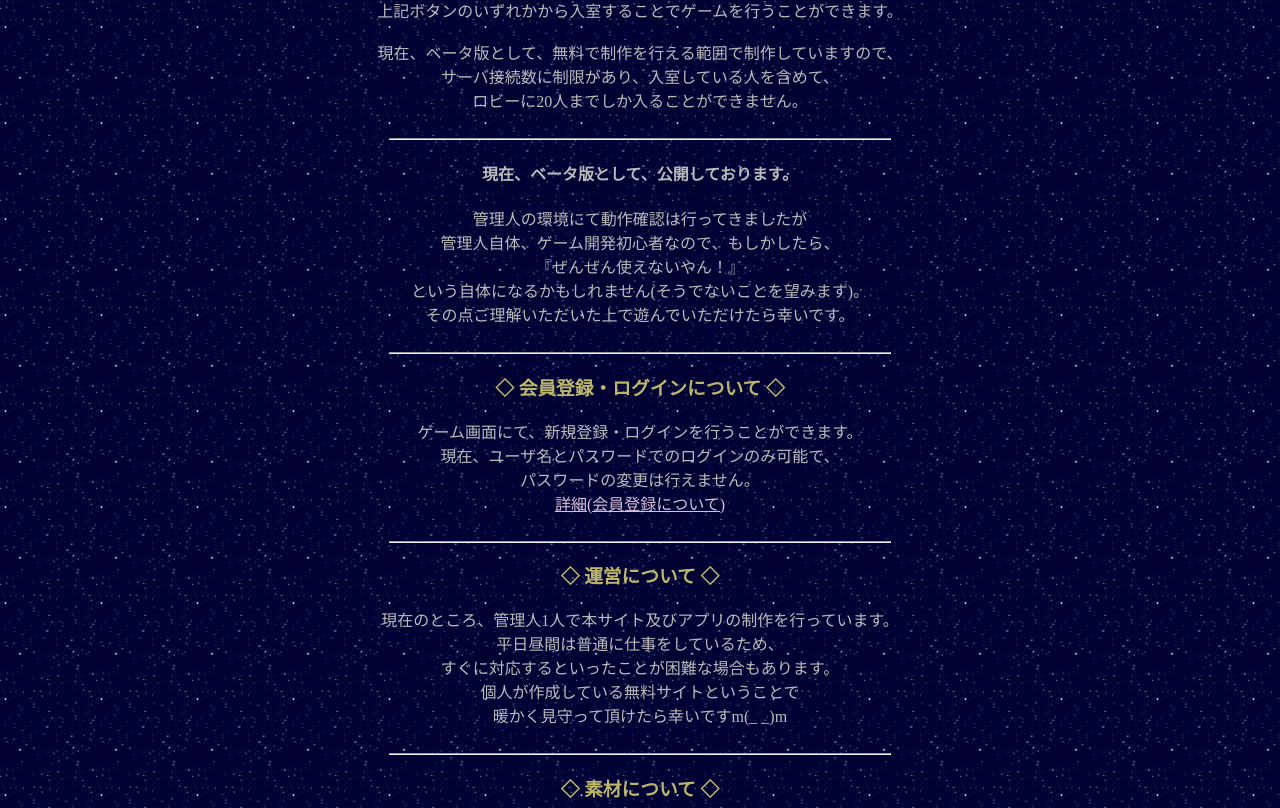
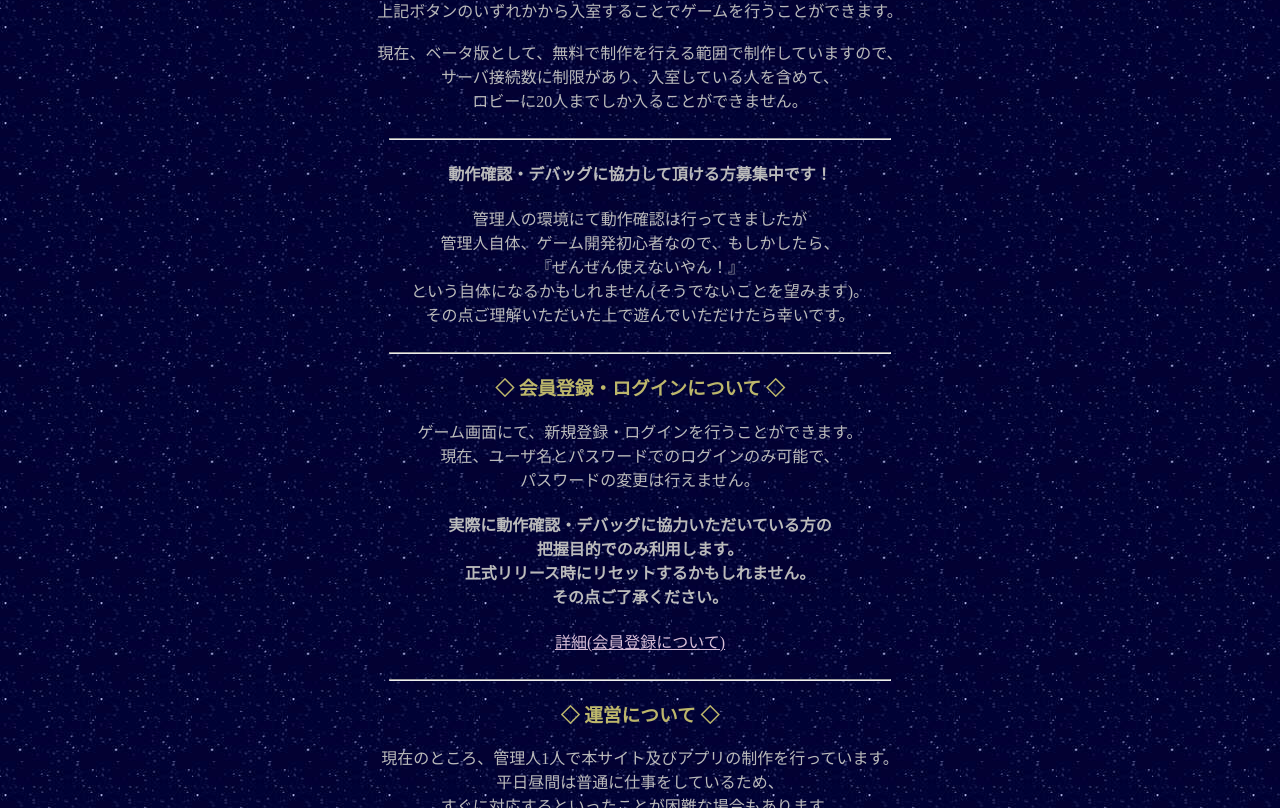
Before and after one commit to lets-jinrou-app/letsjinrou, a plain HTML site: page docs/index.html in a window 1280 px wide. Shown: the part 391-1199 px from the top of the page. Drawn offline with Linux system fonts and the light colour scheme.

Commit message:
若干修正。

```diff
--- a/docs/index.html
+++ b/docs/index.html
@@ -35,7 +35,8 @@
 ロビーに20人までしか入ることができません。<br>
 <br>
 <hr width="500">
-<h4>現在、ベータ版として、公開しております。</h4>
+<!--<h4>現在、ベータ版として、公開しております。</h4>-->
+<h4>動作確認・デバッグに協力して頂ける方募集中です！</h4>
 管理人の環境にて動作確認は行ってきましたが<br>
 管理人自体、ゲーム開発初心者なので、もしかしたら、<br>
 『ぜんぜん使えないやん！』<br>
@@ -44,12 +45,15 @@
 
 <br>
 
-
 <hr width="500">
 <h3> ◇ 会員登録・ログインについて ◇ </h3>
 ゲーム画面にて、新規登録・ログインを行うことができます。<br>
 現在、ユーザ名とパスワードでのログインのみ可能で、<br>
 パスワードの変更は行えません。<br>
+<h4>実際に動作確認・デバッグに協力いただいている方の<br>
+把握目的でのみ利用します。<br>
+正式リリース時にリセットするかもしれません。<br>
+その点ご了承ください。</h4>
 <a href="regist.html">詳細(会員登録について)</a><br>
 
 <br>
```
